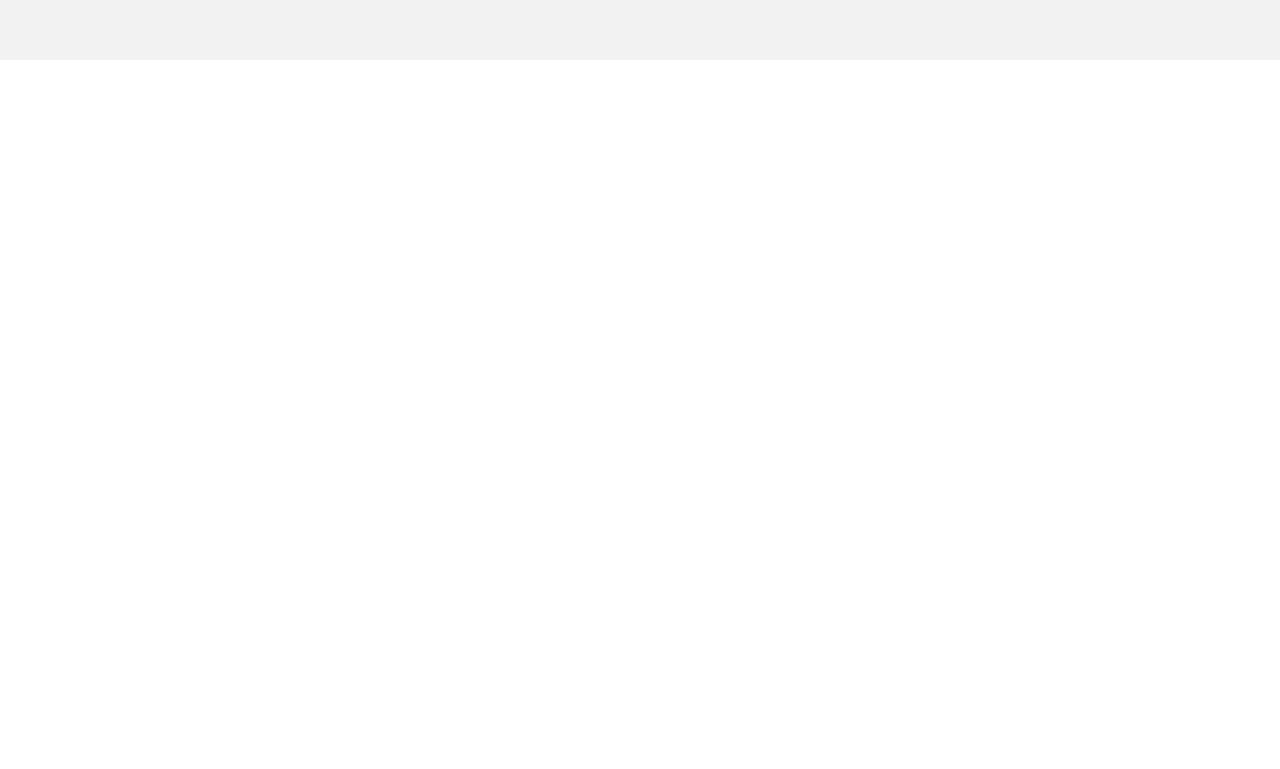
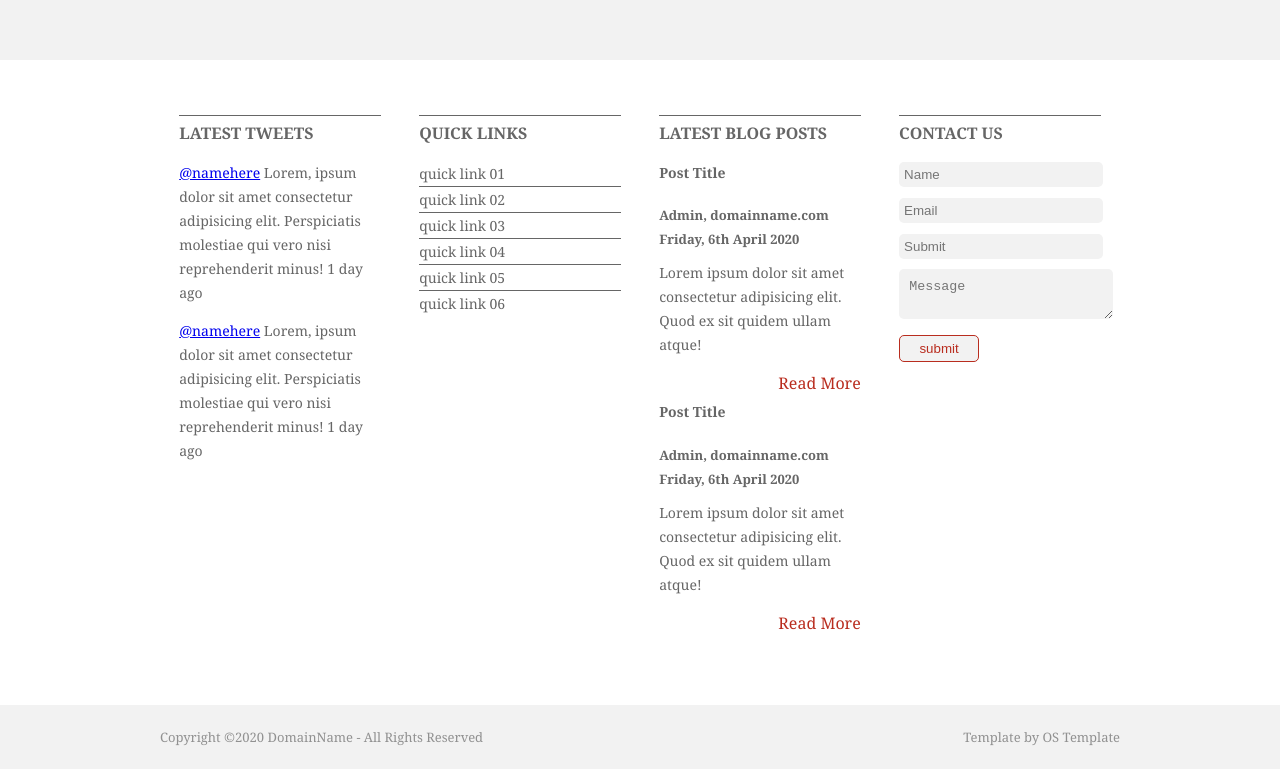
Before and after one commit to Joy602/PSD-to-HTML, a plain HTML site: page TASK/index.html in a window 1280 px wide. Shown: the part 2446-3215 px from the top of the page. Before the commit the page ends 2506 px from the top, so only its background shows below. Drawn offline with nearby package versions, Linux system fonts and the light colour scheme.

Commit message:
Footer part done

```diff
--- a/TASK/index.html
+++ b/TASK/index.html
@@ -200,6 +200,74 @@
         </div>
     </section>
 
+    <!-- Footer Area Section -->
+    <footer id="footer_area">
+        <div class="inner_footer container">
+
+            <div class="child_footer">
+                <h3>latest tweets</h3>
+                <p> <a href="#">@namehere</a> Lorem, ipsum dolor sit amet consectetur adipisicing elit. Perspiciatis molestiae qui vero nisi reprehenderit minus! <span>1 day ago</span> </p>
+                <p> <a href="#">@namehere</a> Lorem, ipsum dolor sit amet consectetur adipisicing elit. Perspiciatis molestiae qui vero nisi reprehenderit minus! <span>1 day ago</span> </p>
+            </div>
+
+            <div class="child_footer">
+                <h3>quick links</h3>
+                <ul>
+                    <li><a href="#">quick link 01</a></li>
+                    <li><a href="#">quick link 02</a></li>
+                    <li><a href="#">quick link 03</a></li>
+                    <li><a href="#">quick link 04</a></li>
+                    <li><a href="#">quick link 05</a></li>
+                    <li><a href="#">quick link 06</a></li>
+                </ul>
+            </div>
+
+            <div class="child_footer">
+                <h3>latest blog posts</h3>
+
+                <div class="child_blog">
+                    <h4>post title</h4>
+                    <h6>Admin, domainname.com <br> Friday, 6th April 2020</h6>
+                    <p>Lorem ipsum dolor sit amet consectetur adipisicing elit. Quod ex sit quidem ullam atque!</p>
+                    <a href="#">read more</a>
+                </div>
+
+                <div class="child_blog">
+                    <h4>post title</h4>
+                    <h6>Admin, domainname.com <br> Friday, 6th April 2020</h6>
+                    <p>Lorem ipsum dolor sit amet consectetur adipisicing elit. Quod ex sit quidem ullam atque!</p>
+                    <a href="#">read more</a>
+                </div>
+            </div>
+
+            <div class="child_footer">
+                <h3>contact us</h3>
+                <form action="">
+                    <input type="text" placeholder="Name">
+                    <input type="email" placeholder="Email">
+                    <input type="text" placeholder="Submit">
+                    <textarea placeholder="Message"></textarea>
+                    <input type="submit" value="submit">
+                </form>
+
+            </div>
+        </div>
+    </footer>
+
+    <!-- Copyright Area -->
+    <section id="copyright_area">
+        <div class="inner_copyright container">
+            <div class="left_copyright">
+                <p>Copyright &copy;2020 DomainName - All Rights Reserved </p>
+            </div>
+            <div class="right_copyright">
+                <p>Template by OS Template</p>
+            </div>
+        </div>
+    </section>
+
+
+
 
 
 
--- a/TASK/style.css
+++ b/TASK/style.css
@@ -462,3 +462,145 @@ Work Area
 .service_image img{
     width: 64px;
 }
+
+
+/*==================
+Footer  Area
+===================*/
+#footer_area{
+    background: #fff;
+    padding: 45px 0;
+}
+.inner_footer{
+    overflow: hidden;
+
+}
+.child_footer{
+    padding: 1%;
+    margin: 0 1% 10px;
+    width: 21%;
+    float: left;
+}
+.child_footer h3{
+    border-top: 1px solid #666;
+    color: #666;
+    font-size: 16px;
+    text-transform: uppercase;
+    margin-top: 0;
+    padding-top: 5px;
+
+}
+.child_footer h4{
+    color: #666;
+    font-size: 14px;
+    margin-top: 0;
+    text-transform: capitalize;
+}
+.child_footer h6{
+    margin: 0 0 10px;
+    font-size: 13px;
+
+}
+.child_footer p{
+    color: #666;
+    font-size: 14px;
+    margin-top: 0;
+}
+.child_blog  a{
+    color: #b92d1f;
+    text-decoration: none;
+    text-transform: capitalize;
+    float: right;
+
+}
+.child_blog {
+    width: 100%;
+    overflow: hidden;
+    margin-bottom: 5px;
+}
+
+.child_blog p{}
+.child_blog p a{}
+.child_footer p a:hover{
+    color: #2b2b2b;
+}
+.child_footer ul{
+    margin: 0;
+    padding: 0;
+    list-style: none;
+
+}
+.child_footer ul ul{
+    display: none;
+}
+.child_footer li{
+    display: block;
+    border-bottom: 1px solid #666;
+
+
+}
+.child_footer li:last-child{
+
+    border-bottom: 0px solid;
+
+}
+.child_footer li a{
+    text-decoration: none;
+    color: #666;
+    font-size: 14px;
+}
+.child_footer li a:hover{
+    color: #b92d1f;
+
+}
+.child_footer input{
+    background: #f2f2f2;
+    border: 0px solid;
+    padding: 5px ;
+    border-radius: 5px;
+    margin-bottom: 10px;
+    width: 96%;
+}
+.child_footer textarea{
+    background: #f2f2f2;
+    border: 0px solid;
+    padding: 10px 5%;
+    border-radius: 5px;
+    margin-bottom: 10px;
+    width: 96%;
+}
+.child_footer input[type="submit"]{
+    width: 80px;
+    color: #b92d1f;
+    cursor: pointer;
+    border: 1px solid ;
+}
+.child_footer input[type="submit"]:hover{
+    background: #b92d1f;
+    color: #fff;
+}
+
+/*==================
+Copyright  Area
+===================*/
+#copyright_area{
+    background: #f2f2f2;
+    padding: 20px 0;
+}
+.inner_copyright{
+ overflow: hidden;
+}
+.inner_copyright p{
+      margin: 0;
+      color: #919191;
+      font-size: 13px;
+}
+.left_copyright{
+    float: left;
+    width: 60%;
+}
+.right_copyright{
+    float: right;
+    width: 40%;
+    text-align: right;
+}
```
